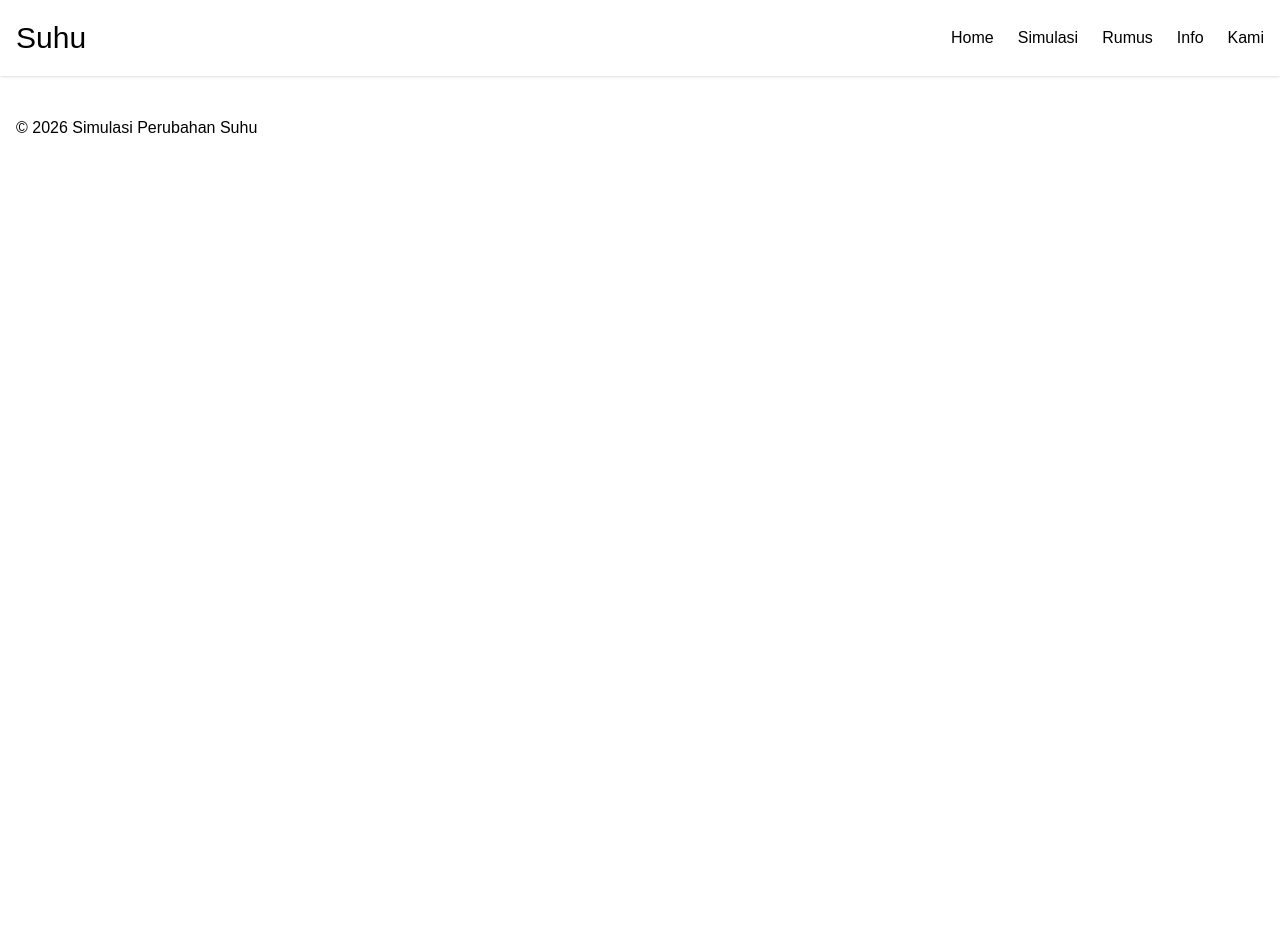
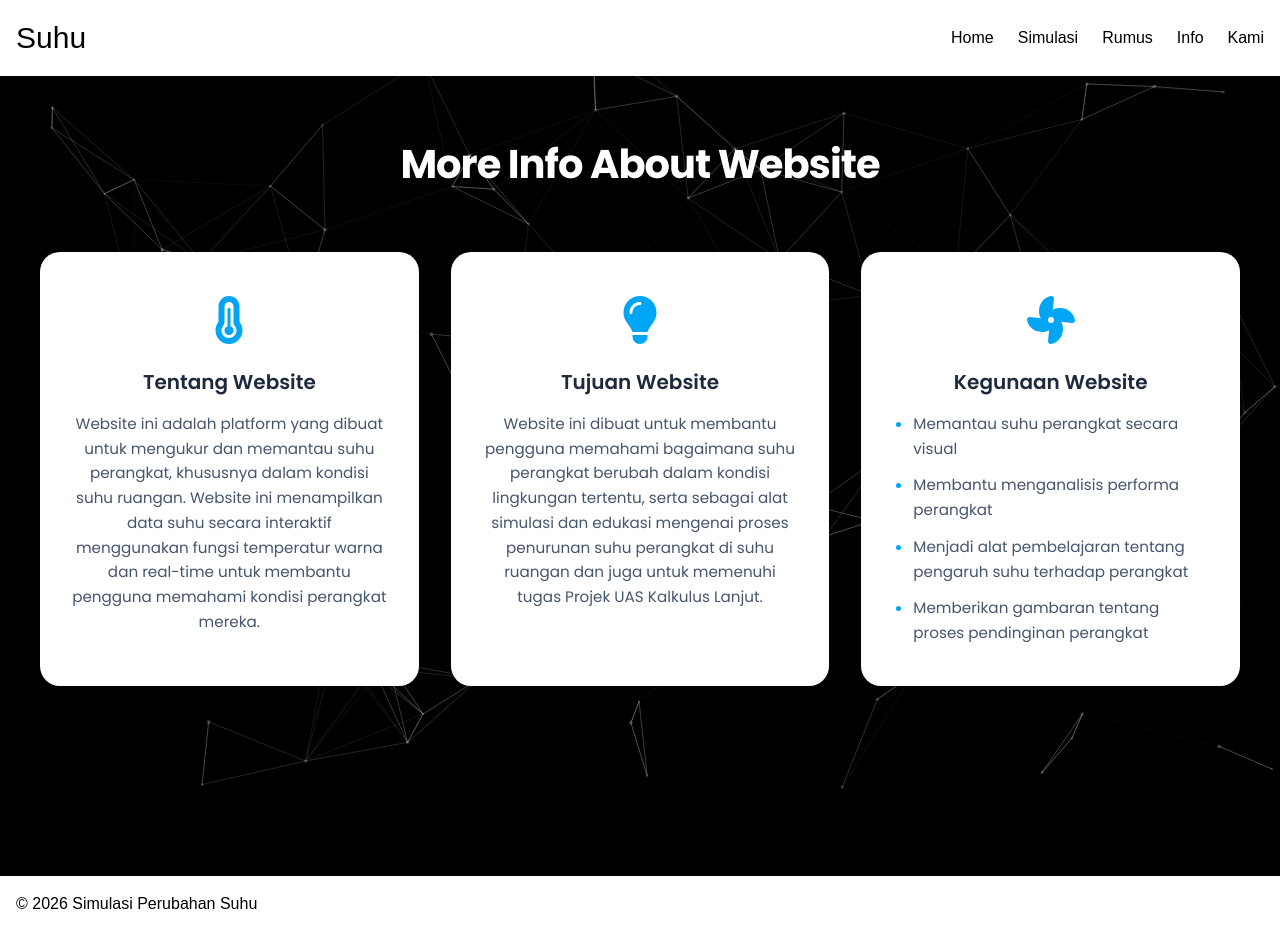
Before and after one commit to Syazuke/proyek-suhu, a Next.js app: page /info in a window 1280 px wide. Before the commit the page ends 800 px from the top, so only its background shows below. Built offline with nearby package versions, Linux system fonts and the light colour scheme.

Commit message:
update info

```diff
--- a/package.json
+++ b/package.json
@@ -15,6 +15,7 @@
     "next": "16.2.3",
     "react": "19.2.4",
     "react-dom": "19.2.4",
+    "react-icons": "^5.6.0",
     "recharts": "^3.8.1"
   },
   "devDependencies": {
--- a/src/app/info/page.jsx
+++ b/src/app/info/page.jsx
@@ -1,3 +1,160 @@
-export default function InfoPage() {
-  return <h1 className="text-white">Halaman Info</h1>;
+"use client";
+
+import { useEffect, useState } from "react";
+import { Poppins } from "next/font/google";
+import {
+  FaTemperatureThreeQuarters,
+  FaLightbulb,
+  FaFan,
+} from "react-icons/fa6";
+import Particles, { initParticlesEngine } from "@tsparticles/react";
+import { loadSlim } from "@tsparticles/slim";
+
+// Konfigurasi Font Poppins
+const poppins = Poppins({
+  subsets: ["latin"],
+  weight: ["300", "400", "600", "700"],
+});
+
+export default function MoreInfo() {
+  const [init, setInit] = useState(false);
+
+  // Inisialisasi engine particles (wajib agar animasi bisa berjalan)
+  useEffect(() => {
+    initParticlesEngine(async (engine) => {
+      await loadSlim(engine);
+    }).then(() => {
+      setInit(true);
+    });
+  }, []);
+
+  return (
+    <div
+      // Latar belakang halaman hitam gradasi dengan penambahan relative dan overflow-hidden
+      className={`${poppins.className} relative min-h-screen bg-black from-gray-800 via-black to-black flex flex-col items-center py-16 px-5 overflow-hidden`}
+    >
+      {/* Background Animasi Graf Partikel (Z-index 0 agar di belakang) */}
+      {init && (
+        <Particles
+          id="tsparticles"
+          className="absolute inset-0 z-0 pointer-events-none" // Menambahkan pointer-events-none agar tidak menutupi klik
+          options={{
+            background: {
+              color: {
+                value: "transparent", // Dibuat transparan agar gradasi Tailwind terlihat
+              },
+            },
+            fpsLimit: 60,
+            interactivity: {
+              events: {
+                // onHover dimatikan agar background tidak interaktif dengan kursor
+                onHover: {
+                  enable: false,
+                },
+              },
+            },
+            particles: {
+              color: {
+                value: "#ffffff",
+              },
+              links: {
+                color: "#ffffff",
+                distance: 150,
+                enable: true,
+                opacity: 0.25,
+                width: 1,
+              },
+              move: {
+                direction: "none",
+                enable: true,
+                outModes: {
+                  default: "bounce",
+                },
+                random: false,
+                speed: 1,
+                straight: false,
+              },
+              number: {
+                density: {
+                  enable: true,
+                  area: 800,
+                },
+                value: 200, // Jumlah titik dan garis
+              },
+              opacity: {
+                value: 0.2,
+              },
+              shape: {
+                type: "circle",
+              },
+              size: {
+                value: { min: 1, max: 2 },
+              },
+            },
+            detectRetina: true,
+          }}
+        />
+      )}
+
+      {/* Wrapper Konten Utama (Z-index 10 agar berada di atas partikel) */}
+      <div className="relative z-10 flex flex-col items-center w-full">
+        {/* Header */}
+        <header className="text-center mb-16">
+          <h1 className="text-3xl md:text-[2.5rem] font-bold text-white tracking-tight drop-shadow-md">
+            More Info About Website
+          </h1>
+        </header>
+
+        {/* Main Container / Grid */}
+        <main className="group grid grid-cols-1 md:grid-cols-2 lg:grid-cols-3 gap-8 w-full max-w-[1200px]">
+          {/* Kotak 1: Tentang Website */}
+          <div className="relative bg-white rounded-[20px] px-8 py-10 shadow-lg border-t-4 border-transparent transition-all duration-500 ease-out group-hover:blur-[4px] group-hover:opacity-50 group-hover:scale-[0.98] hover:!blur-none hover:!opacity-100 hover:!scale-105 hover:-translate-y-2 hover:border-sky-500 hover:shadow-[0_0_40px_-10px_rgba(56,189,248,0.4)] flex flex-col items-center text-center z-0 hover:z-20 cursor-pointer">
+            <FaTemperatureThreeQuarters className="text-5xl text-sky-500 mb-6" />
+            <h2 className="text-xl font-semibold mb-4 text-slate-800">
+              Tentang Website
+            </h2>
+            <p className="text-[0.95rem] text-slate-600 leading-relaxed">
+              Website ini adalah platform yang dibuat untuk mengukur dan
+              memantau suhu perangkat, khususnya dalam kondisi suhu ruangan.
+              Website ini menampilkan data suhu secara interaktif menggunakan
+              fungsi temperatur warna dan real-time untuk membantu pengguna
+              memahami kondisi perangkat mereka.
+            </p>
+          </div>
+
+          {/* Kotak 2: Tujuan Website */}
+          <div className="relative bg-white rounded-[20px] px-8 py-10 shadow-lg border-t-4 border-transparent transition-all duration-500 ease-out group-hover:blur-[4px] group-hover:opacity-50 group-hover:scale-[0.98] hover:!blur-none hover:!opacity-100 hover:!scale-105 hover:-translate-y-2 hover:border-sky-500 hover:shadow-[0_0_40px_-10px_rgba(56,189,248,0.4)] flex flex-col items-center text-center z-0 hover:z-20 cursor-pointer">
+            <FaLightbulb className="text-5xl text-sky-500 mb-6" />
+            <h2 className="text-xl font-semibold mb-4 text-slate-800">
+              Tujuan Website
+            </h2>
+            <p className="text-[0.95rem] text-slate-600 leading-relaxed">
+              Website ini dibuat untuk membantu pengguna memahami bagaimana suhu
+              perangkat berubah dalam kondisi lingkungan tertentu, serta sebagai
+              alat simulasi dan edukasi mengenai proses penurunan suhu perangkat
+              di suhu ruangan dan juga untuk memenuhi tugas Projek UAS Kalkulus
+              Lanjut.
+            </p>
+          </div>
+
+          {/* Kotak 3: Kegunaan Website */}
+          <div className="relative bg-white rounded-[20px] px-8 py-10 shadow-lg border-t-4 border-transparent transition-all duration-500 ease-out group-hover:blur-[4px] group-hover:opacity-50 group-hover:scale-[0.98] hover:!blur-none hover:!opacity-100 hover:!scale-105 hover:-translate-y-2 hover:border-sky-500 hover:shadow-[0_0_40px_-10px_rgba(56,189,248,0.4)] flex flex-col items-center text-center md:col-span-2 lg:col-span-1 md:max-w-[50%] lg:max-w-none md:mx-auto w-full z-0 hover:z-20 cursor-pointer">
+            <FaFan className="text-5xl text-sky-500 mb-6" />
+            <h2 className="text-xl font-semibold mb-4 text-slate-800">
+              Kegunaan Website
+            </h2>
+            <ul className="text-[0.95rem] text-slate-600 leading-relaxed text-left pl-5 w-full list-disc space-y-3 marker:text-sky-500">
+              <li>Memantau suhu perangkat secara visual</li>
+              <li>Membantu menganalisis performa perangkat</li>
+              <li>
+                Menjadi alat pembelajaran tentang pengaruh suhu terhadap
+                perangkat
+              </li>
+              <li>Memberikan gambaran tentang proses pendinginan perangkat</li>
+            </ul>
+          </div>
+        </main>
+      </div>
+    </div>
+  );
 }
```
Also changed, not shown: 1 other file (tests, documents, lock files or other folders).
